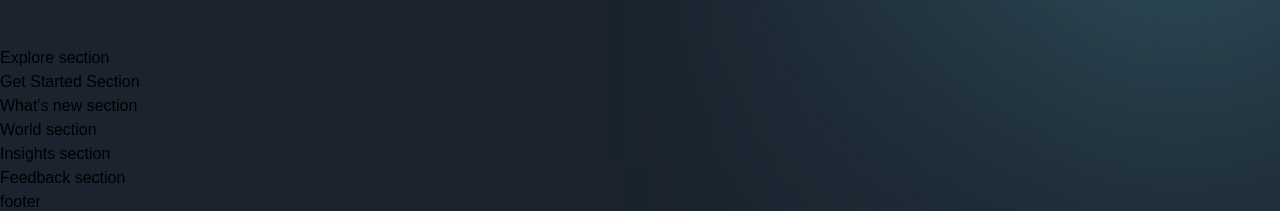
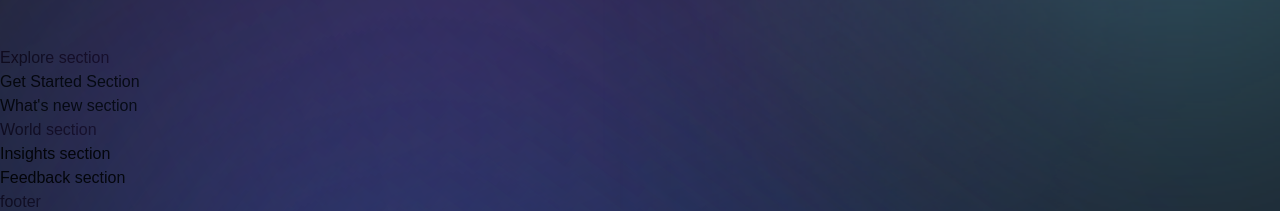
Before and after one commit to alipouryousefi/metaverse, a Next.js app: page / in a window 1280 px wide. Shown: the part 1538-1749 px from the top of the page. Built offline with nearby package versions, Linux system fonts and the light colour scheme; a web font is replaced by a local one.

Commit message:
add gradient between sections

```diff
--- a/app/page.js
+++ b/app/page.js
@@ -1,17 +1,35 @@
-import { Footer, Navbar } from '../components';
-import { About, Explore, Feedback, GetStarted, Hero, Insights, WhatsNew, World } from '../sections';
+import { Footer, Navbar } from "../components";
+import {
+  About,
+  Explore,
+  Feedback,
+  GetStarted,
+  Hero,
+  Insights,
+  WhatsNew,
+  World,
+} from "../sections";
 
 const Page = () => (
   <div className="bg-primary-black overflow-hidden">
     <Navbar />
     <Hero />
+    <div className="relative">
       <About />
+      <div className="gradient-03 z-0" />
       <Explore />
+    </div>
+    <div className="relative">
       <GetStarted />
+      <div className="gradient-04 z-0" />
       <WhatsNew />
+    </div>
     <World />
+    <div className="relative">
       <Insights />
+      <div className="gradient-04 z-0" />
       <Feedback />
+    </div>
     <Footer />
   </div>
 );
```
Lines whose indentation alone changed are shown as unchanged.
